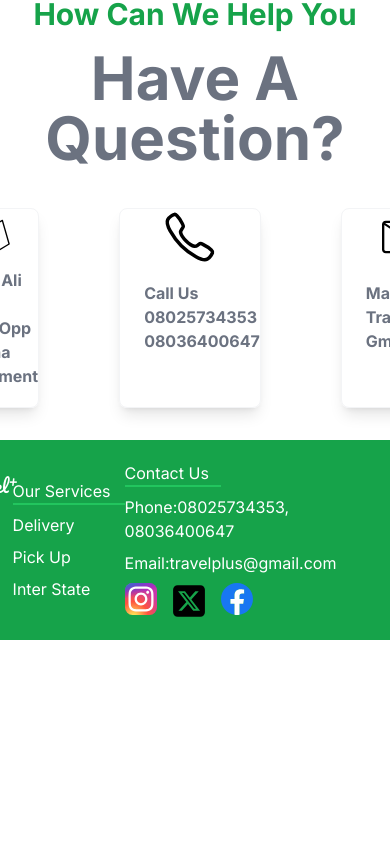
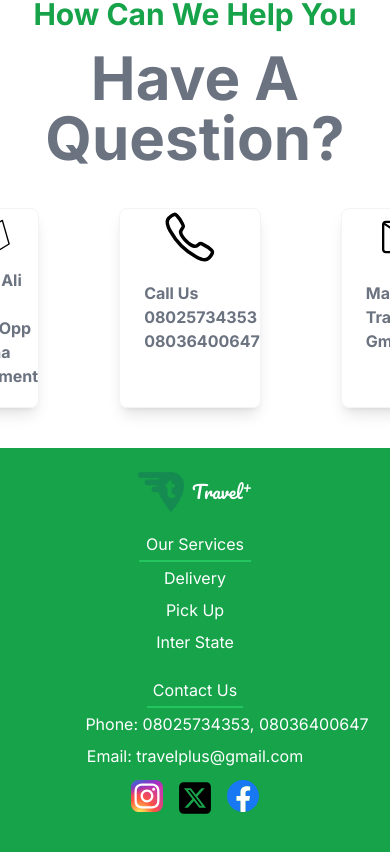
Before and after one commit to techvalleyng/travelplus_landing, a React (Vite) app: page / in a window 390 px wide. Shown: the part 3453-4305 px from the top of the page. Before the commit the page ends 4093 px from the top, so only its background shows below. Built offline with nearby package versions, Linux system fonts and the light colour scheme.

Commit message:
added responsive for Footer component

```diff
--- a/src/components/Footer.tsx
+++ b/src/components/Footer.tsx
@@ -1,34 +1,44 @@
-import travlog from '../assets/travlogo.png'
-import facebook from '../assets/facebook.svg'
-import instagram from '../assets/instagram.svg'
-import twitter from '../assets/twitter.svg'
+import travlog from '../assets/travlogo.png';
+import facebook from '../assets/facebook.svg';
+import instagram from '../assets/instagram.svg';
+import twitter from '../assets/twitter.svg';
+
 export default function Footer() {
   return (
-    <div>
-      <div className="container-fuild mt-8 flex justify-around items-center  bg-green-600 sticky bottom-0 left-0 right-0 h-[200px] text-white">
-        <div className="flex font-inter -mt-24 -ml-24">
-          <img className="h-10" src={travlog} alt=""/>
-          <span className='ml-2 text-white text-lg  font-pacifico'>Travel<sup>&#43;</sup>
+    <div className="bg-green-600 text-white">
+      <div className="container-fluid mt-10 flex flex-col md:flex-row justify-around items-center py-6">
+        <div className="flex items-center mb-4 md:mb-0 md:-mt-24 md:-ml-20">
+          <img className="h-10" src={travlog} alt="Travel Plus Logo" />
+          <span className="ml-2 text-lg font-pacifico">
+            Travel<sup>&#43;</sup>
           </span>
         </div>
-        <div className='font-inter flex space-y-2 flex-col'>
-          <h1 className='border-b-2 border-solid border-green-500 w-28'>Our Services</h1>
-            <a href="#" className='transition color duration-150 ease-linear hover:text-green-300'>Delivery</a>
-            <a href="#" className='transition color duration-150 ease-linear hover:text-green-300'>Pick Up</a>
-            <a href="#" className='transition color duration-150 ease-linear hover:text-green-300'>Inter State</a>
+
+        <div className="font-inter flex flex-col leading-8 items-center mb-4 md:mb-0">
+          <h1 className="border-b-2 border-solid border-green-500 w-28 text-center">Our Services</h1>
+          <a href="#" className="transition duration-150 ease-linear hover:opacity-60">Delivery</a>
+          <a href="#" className="transition duration-150 ease-linear hover:opacity-60">Pick Up</a>
+          <a href="#" className="transition duration-150 ease-linear hover:opacity-60">Inter State</a>
         </div>
-        <div className='font-inter flex space-y-2 flex-col'>
-          <h1 className='border-b-2 border-solid border-green-500 w-24'>Contact Us</h1>
-            <span>Phone:08025734353, 08036400647</span>
-            <span>Email:travelplus@gmail.com</span>
 
-            <div className='space-x-4 flex'>
-              <a href="#" aria-label='link'><img src={instagram} className='w-8' alt=""/></a>
-              <a href="#" aria-label='link'><img src={twitter}   className='w-8' alt=""/></a>
-              <a href="#" aria-label='link'><img src={facebook}  className='w-8' alt=""/></a>
-            </div>
+        <div className="font-inter flex flex-col leading-8 items-center mb-4 md:mb-0">
+          <h1 className="border-b-2 border-solid border-green-500 w-24 text-center">Contact Us</h1>
+          <span className='ml-16'>Phone: 08025734353, 08036400647</span>
+          <span>Email: travelplus@gmail.com</span>
+
+          <div className="flex space-x-4 mt-2">
+            <a href="#" aria-label="Instagram link">
+              <img src={instagram} className="w-8" alt="Instagram" />
+            </a>
+            <a href="#" aria-label="Twitter link">
+              <img src={twitter} className="w-8" alt="Twitter" />
+            </a>
+            <a href="#" aria-label="Facebook link">
+              <img src={facebook} className="w-8" alt="Facebook" />
+            </a>
+          </div>
         </div>
       </div>
     </div>
-  )
+  );
 }
```
